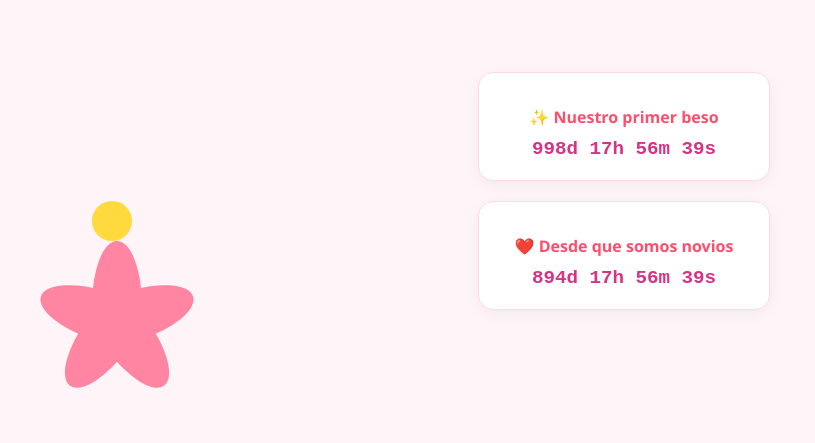
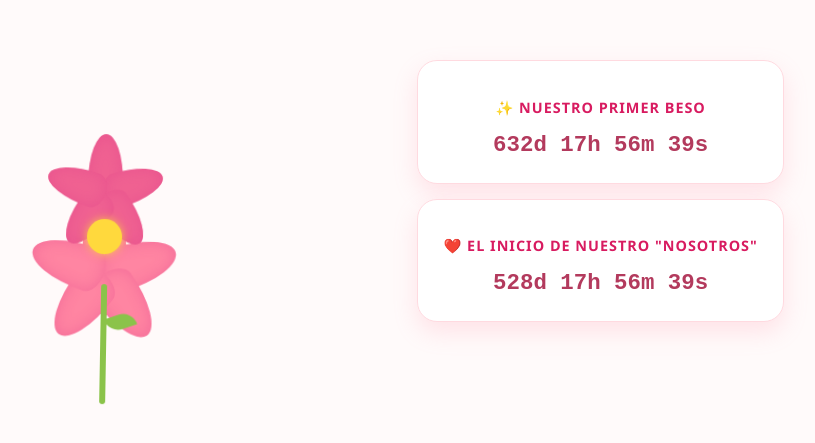
Before and after one commit to costa1311-sketch/Our-history, a plain HTML site: page index.html in a window 1280 px wide. Shown: the part 209-652 px from the top of the page, without its empty margins (199-1014 px from the left). Drawn offline with Linux system fonts and the light colour scheme.

Commit message:
Update index.html

```diff
--- a/index.html
+++ b/index.html
@@ -2,97 +2,138 @@
 <html lang="es">
 <head>
     <meta charset="UTF-8">
-    <title>Para mi persona favorita</title>
+    <title>Nuestra Historia</title>
     <style>
         body {
-            background: #fff5f8;
-            font-family: 'Segoe UI', sans-serif;
+            background: #fffafa;
+            font-family: 'Segoe UI', Tahoma, Geneva, Verdana, sans-serif;
             display: flex;
             justify-content: center;
             align-items: center;
             min-height: 100vh;
             margin: 0;
             overflow: hidden;
-            color: #d63384;
+            color: #b33a5d;
         }
 
-        /* Contenedor principal para organizar izquierda/derecha */
         .container {
             display: flex;
-            width: 80%;
+            width: 90%;
+            max-width: 1000px;
             justify-content: space-around;
             align-items: center;
+            flex-wrap: wrap;
         }
 
-        /* --- LA FLOR CON ANIMACIÓN DE ENTRADA --- */
-        .flower {
+        /* --- FLOR MEJORADA --- */
+        .flower-container {
             position: relative;
-            animation:
-                intro-flower 2s ease-in-out forwards, /* Se mueve al lado */
-                float 3s ease-in-out infinite 2s;    /* Flota después de moverse */
+            animation: intro-flower 2.5s ease-in-out forwards;
         }
 
-        .petal { width: 50px; height: 80px; background: #ff85a2; position: absolute; border-radius: 50% 50% 50% 50% / 80% 80% 20% 20%; transform-origin: bottom center; }
-        .center { width: 40px; height: 40px; background: #ffd93d; border-radius: 50%; position: relative; z-index: 10; margin-top: 60px; }
+        .flower { position: relative; animation: float 4s ease-in-out infinite; }
+
+        /* Capas de pétalos */
+        .petal {
+            width: 45px; height: 75px;
+            background: #ff85a2;
+            position: absolute;
+            border-radius: 50% 50% 50% 50% / 80% 80% 20% 20%;
+            transform-origin: bottom center;
+            box-shadow: inset 0 0 15px rgba(214, 51, 132, 0.3);
+        }
+
+        /* Pétalos internos más oscuros para profundidad */
+        .petal.inner { width: 35px; height: 60px; background: #f06292; z-index: 5; bottom: 0; }
+
+        .center {
+            width: 35px; height: 35px; background: #ffd93d;
+            border-radius: 50%; position: relative; z-index: 10;
+            top: 55px; left: 5px;
+            box-shadow: 0 0 10px rgba(255, 217, 61, 0.8);
+        }
+
+        /* Tallo y hoja */
+        .stem { width: 6px; height: 120px; background: #8bc34a; position: absolute; top: 120px; left: 20px; border-radius: 3px; }
+        .leaf {
+            width: 30px; height: 15px; background: #8bc34a;
+            position: absolute; border-radius: 0 15px 0 15px;
+            top: 150px; left: 25px; transform: rotate(-20deg);
+        }
+
+        /* Posiciones de pétalos */
         .p1 { transform: rotate(0deg); } .p2 { transform: rotate(72deg); } .p3 { transform: rotate(144deg); }
         .p4 { transform: rotate(216deg); } .p5 { transform: rotate(288deg); }
 
-        /* --- LOS CONTADORES CON APARICIÓN TARDÍA --- */
+        /* --- CONTADORES --- */
         .counters {
             text-align: center;
             opacity: 0;
-            animation: fadeIn 1.5s ease-in-out forwards 2.5s; /* Aparece después de la flor */
+            animation: fadeIn 2s ease-in-out forwards 2.5s;
         }
 
-        .timer-box { background: white; padding: 20px; border-radius: 15px; margin: 20px; box-shadow: 0 4px 15px rgba(0,0,0,0.05); border: 1px solid #ffdae0; min-width: 250px; }
-        .timer-box h2 { font-size: 1rem; margin-bottom: 10px; color: #ff4d6d; }
-        .time-display { font-family: monospace; font-size: 1.2rem; font-weight: bold; }
+        .timer-box {
+            background: white; padding: 25px; border-radius: 20px;
+            margin: 15px; box-shadow: 0 10px 25px rgba(255, 133, 162, 0.2);
+            border: 1px solid #ffdae0; min-width: 280px;
+        }
+        .timer-box h2 { font-size: 0.9rem; letter-spacing: 1px; text-transform: uppercase; margin-bottom: 15px; color: #d81b60; }
+        .time-display { font-family: 'Courier New', Courier, monospace; font-size: 1.4rem; font-weight: bold; }
 
         /* --- ANIMACIONES --- */
         @keyframes intro-flower {
-            0% { transform: translateX(50vw); } /* Empieza centrada (aprox) */
-            100% { transform: translateX(0); }  /* Se queda a la izquierda */
+            0% { transform: translateX(35vw) scale(1.2); }
+            100% { transform: translateX(0) scale(1); }
         }
 
         @keyframes float {
-            0%, 100% { transform: translateY(0); }
-            50% { transform: translateY(-15px); }
+            0%, 100% { transform: translateY(0) rotate(0deg); }
+            50% { transform: translateY(-20px) rotate(2deg); }
         }
 
         @keyframes fadeIn {
-            from { opacity: 0; transform: translateX(20px); }
-            to { opacity: 1; transform: translateX(0); }
+            from { opacity: 0; transform: translateY(20px); }
+            to { opacity: 1; transform: translateY(0); }
         }
     </style>
 </head>
 <body>
 
     <div class="container">
-        <!-- Izquierda -->
-        <div class="flower">
-            <div class="center"></div>
-            <div class="petal p1"></div><div class="petal p2"></div>
-            <div class="petal p3"></div><div class="petal p4"></div>
-            <div class="petal p5"></div>
+        <div class="flower-container">
+            <div class="flower">
+                <div class="center"></div>
+                <!-- Pétalos exteriores -->
+                <div class="petal p1"></div><div class="petal p2"></div>
+                <div class="petal p3"></div><div class="petal p4"></div>
+                <div class="petal p5"></div>
+                <!-- Pétalos interiores -->
+                <div class="petal inner p1" style="bottom: 5px; left: 5px;"></div>
+                <div class="petal inner p2" style="bottom: 5px; left: 5px;"></div>
+                <div class="petal inner p3" style="bottom: 5px; left: 5px;"></div>
+                <div class="petal inner p4" style="bottom: 5px; left: 5px;"></div>
+                <div class="petal inner p5" style="bottom: 5px; left: 5px;"></div>
+                <div class="stem"></div>
+                <div class="leaf"></div>
+            </div>
         </div>
 
-        <!-- Derecha -->
         <div class="counters">
             <div class="timer-box">
                 <h2>✨ Nuestro primer beso</h2>
-                <div id="timer-beso" class="time-display">00d 00h 00m 00s</div>
+                <div id="timer-beso" class="time-display">...</div>
             </div>
             <div class="timer-box">
-                <h2>❤️ Desde que somos novios</h2>
-                <div id="timer-novios" class="time-display">00d 00h 00m 00s</div>
+                <h2>❤️ El inicio de nuestro "Nosotros"</h2>
+                <div id="timer-novios" class="time-display">...</div>
             </div>
         </div>
     </div>
 
     <script>
-        // RECUERDA AJUSTAR TUS FECHAS AQUÍ (Año, Mes-1, Día, Hora, Minutos)
-        const fechaBeso = new Date(2023, 5, 28, 0, 0, 0);
-        const fechaNovios = new Date(2023, 9, 10, 0, 0, 0);
+        // FECHAS CONFIGURADAS (Meses en JS: Enero=0, Junio=5, Octubre=9)
+        const fechaBeso = new Date(2024, 5, 28, 0, 0, 0);
+        const fechaNovios = new Date(2024, 9, 10, 0, 0, 0);
 
         function updateTimers() {
             const now = new Date();
```
